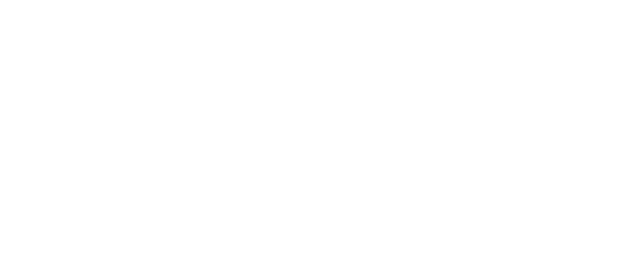
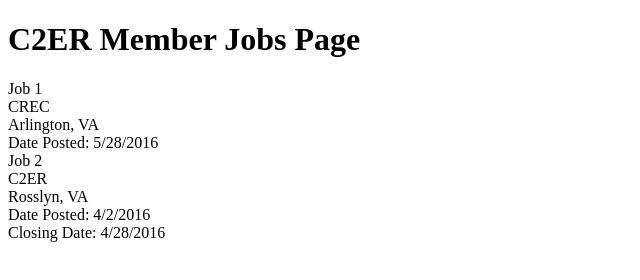
Before and after one commit to billybook/jobs-page, a plain HTML site: page index.html in a window 1280 px wide. Shown: the whole page, without its empty margins (0-640 px from the left). Drawn offline with nearby package versions, Linux system fonts and the light colour scheme.

Commit message:
Setup initial model and view

```diff
--- a/index.html
+++ b/index.html
@@ -7,11 +7,36 @@
 	</head>
 
 	<body>
-		<div class="container">
+		<h1>C2ER Member Jobs Page</h1>
+		<div id="postingsList">
+			<script id="job-list-template" type="text/x-handlebars-template">
+				{{#each jobs}}
+					<div class="posting" postingID="{{guid}}">
+						<a>{{title}}</a><br />
+						{{organization}}<br />
+						{{location}}<br />
+						Date Posted: {{pubDate}}
+						{{#if expirationDate}}
+						<br />Closing Date: {{expirationDate}}
+						{{/if}}
+					</div>
+				{{/each}}
+			</script>
 		</div>
 
-		<script id="jobs-template" type="text/x-handlebars-template">
-		</script>
+
+		<div id="currentPosting">
+			<script id="current-job-template" type="text/x-handlebars-template">
+				{{title}}<br />
+				{{organization}}<br />
+				{{location}}<br />
+				Date Posted: {{pubDate}}
+				{{#if expirationDate}}
+				<br />Closing Date: {{expirationDate}}
+				{{/if}}
+				<div class="job-description">{{description}}</div>
+			</script>
+		</div>
 
 
 		<script src="https://code.jquery.com/jquery-3.0.0.min.js" integrity="sha256-JmvOoLtYsmqlsWxa7mDSLMwa6dZ9rrIdtrrVYRnDRH0="
--- a/js/index.js
+++ b/js/index.js
@@ -1,7 +1,54 @@
 // Model
+var model= {
+    user: {},
+    jobs: [
+        {
+            guid:1,
+            title:'Job 1',
+            organization:'CREC',
+            location:'Arlington, VA',
+            description:'Job Desc',
+            pubDate:'5/28/2016',
+            expirationDate:'',
+            filledDate:'',
+            source:'/',
+            sourceText:'More Info'
+        },
+        {
+            guid:2,
+            title:'Job 2',
+            organization:'C2ER',
+            location:'Rosslyn, VA',
+            description:'Job Desc',
+            pubDate:'4/2/2016',
+            expirationDate:'4/28/2016',
+            filledDate:'',
+            source:'/',
+            sourceText:'More Info'
+        }
+    ]
+}
+
+// View
+var jobsListTemplate;
+
+function compileTemplates() {
+    jobsListTemplate = $('#job-list-template').html();
+    jobsListTemplate = Handlebars.compile(jobsListTemplate);
+}
+
+function renderJobsList () {
+    var jobsListHTML = jobsListTemplate(model);
+    $('#postingsList').html(jobsListHTML);
+}
+
+// Controller
+
+function setup() {
+    compileTemplates();
+    renderJobsList();
+}
 
 
-// View
 
-
-// Controller
+$(document).ready(setup);
```
